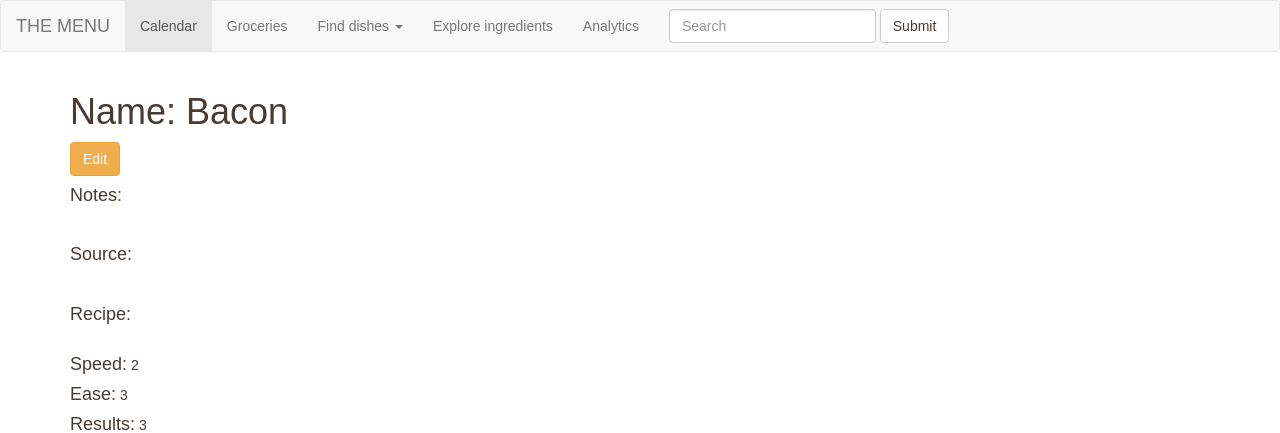
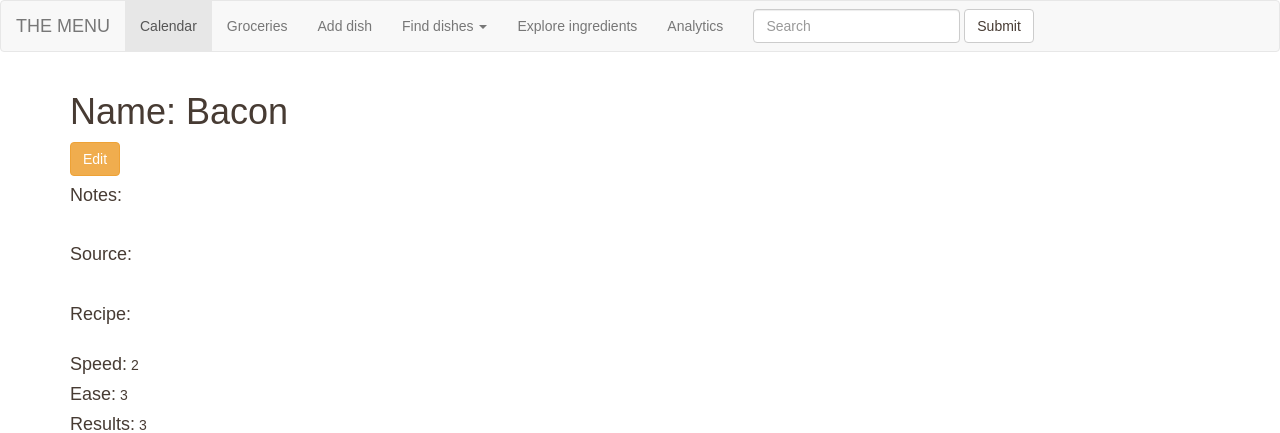
Before and after one commit to softmox/themenu, a Django app: page /dishes/8/ in a window 1280 px wide. Shown: the top 433 px of the page. Run offline with Django 3.2, Linux system fonts and the light colour scheme; data comes from the database, SQL or seed files in the repository; data that the repository does not hold is empty; parts of the project's set-up code (start-up, migrations or seed data) failed here and were passed over; some libraries are stand-ins or nearby versions; some web fonts are replaced.

Commit message:
add a dish, close #5

```diff
--- a/themenu/templates/themenu/header.html
+++ b/themenu/templates/themenu/header.html
@@ -17,6 +17,7 @@
       <ul class="nav navbar-nav">
         <li class="active"><a href="{% url 'calendar' offset=0 %}">Calendar <span class="sr-only">(current)</span></a></li>
         <li><a href="{% url 'grocery-list' %}">Groceries</a></li>
+        <li><a href="{% url 'dish-create' %}" class='disabled'>Add dish</a></li>
         <li class="dropdown">
           <a href="#" class="dropdown-toggle" data-toggle="dropdown" role="button" aria-haspopup="true" aria-expanded="false">Find dishes <span class="caret"></span></a>
           <ul class="dropdown-menu">
--- a/themenu/urls.py
+++ b/themenu/urls.py
@@ -26,10 +26,12 @@ urlpatterns = [
     url(r'^grocery_list/$', views.grocery_list, name='grocery-list'),
     # generic list views
     url(r'^tags/$', views.TagListView.as_view(), name='tag-list'),
+    # generic create views
+    url(r'^dishes/create/$', views.DishCreateView.as_view(), name='dish-create'),
     # generic update views
     url(r'^dishes/(?P<pk>[\d]+)/update/$', views.DishUpdateView.as_view(), name='dish-update'),
     # generic detail views
-    url(r'^dishes/(?P<pk>[\w]+)/?$', views.DishDetailView.as_view(), name='dish-detail'),
+    url(r'^dishes/(?P<pk>[\d]+)/?$', views.DishDetailView.as_view(), name='dish-detail'),
     url(r'^meals/(?P<pk>[\w]+)/?$', views.MealDetailView.as_view(), name='meal-detail'),
     url(r'^tags/(?P<pk>[\w]+)/?$', views.TagDetailView.as_view(), name='tag-detail'),
 ]
--- a/themenu/views.py
+++ b/themenu/views.py
@@ -190,3 +190,10 @@ class DishUpdateView(UpdateView):
         # If we need to add extra items to what passes to the template
         # context['now'] = timezone.now()
         return context
+
+class DishCreateView(CreateView):
+    model = Dish
+    fields = ['name', 'notes', 'source', 'recipe', 'speed', 'ease', 'results', 'ingredients', 'tags']
+
+    def get_success_url(self):
+        return reverse('dish-detail', kwargs={'pk':self.object.id})
```
